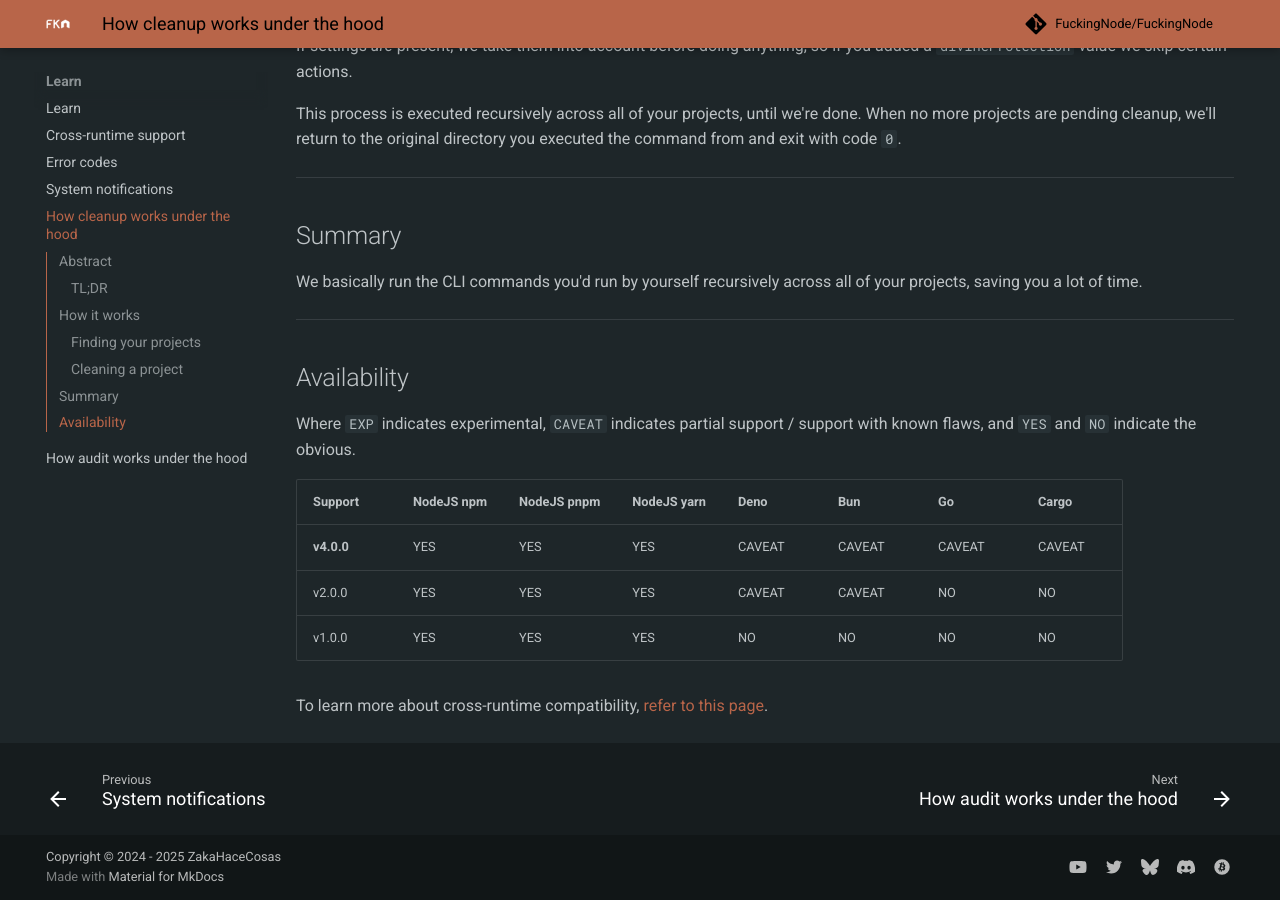
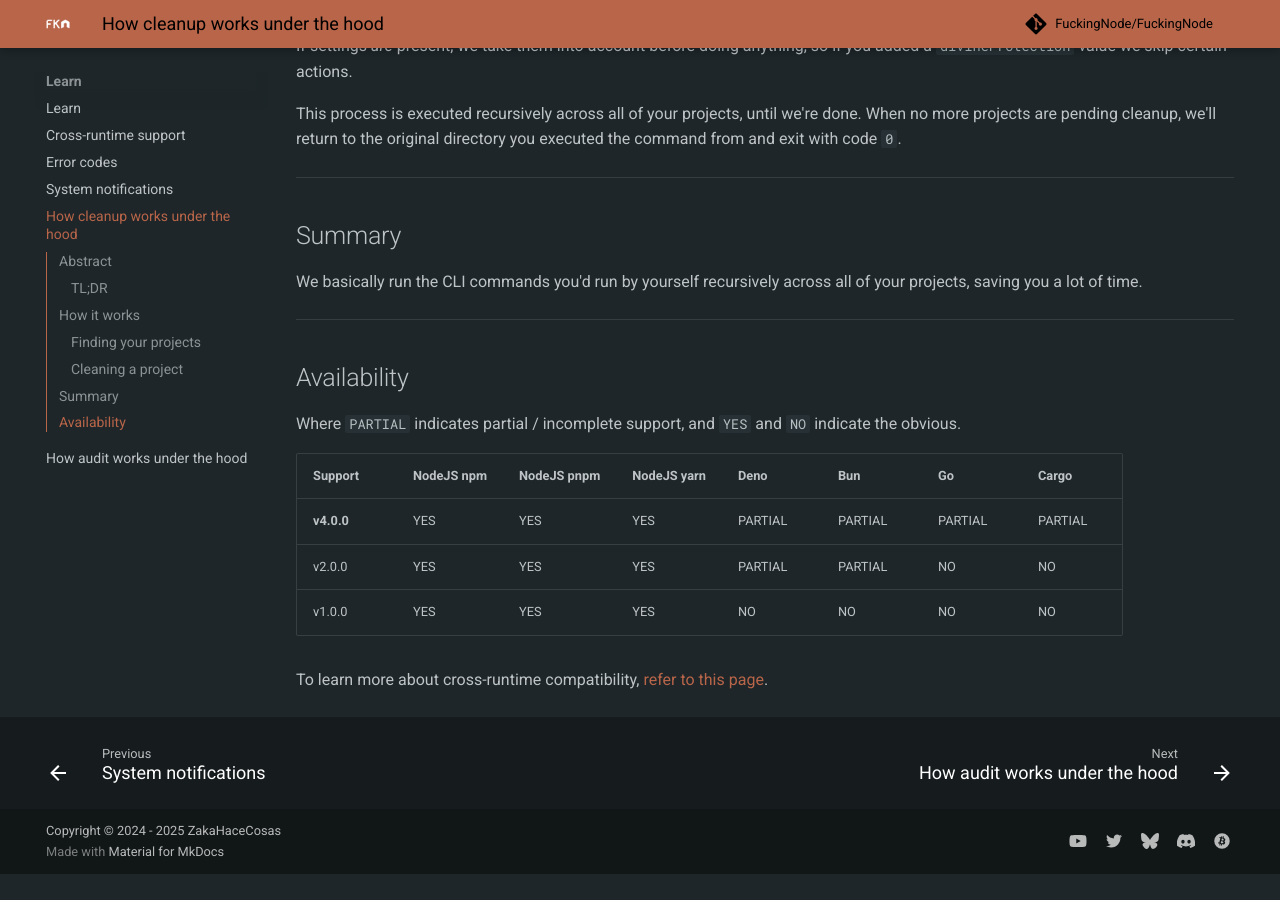
Before and after one commit to FuckingNode/fuckingnode.github.io, an MkDocs documentation site: the page built from docs/learn/clean.md, in a window 1280 px wide and 900 px high, scrolled down 4100 px. Built offline with MkDocs 1.6.1 and Material for MkDocs 9.7.7, drawn with Linux system fonts in a browser that asks for light colours; comment, search, counter and statistics services are not loaded; after the commit the page ends 4974 px from its top, so only the background shows below that.

Commit message:
minor doc fix

```diff
--- a/docs/learn/clean.md
+++ b/docs/learn/clean.md
@@ -127,12 +127,12 @@ We basically run the CLI commands you'd run by yourself recursively across all o
 
 ## Availability
 
-Where `EXP` indicates experimental, `CAVEAT` indicates partial support / support with known flaws, and `YES` and `NO` indicate the obvious.
+Where `PARTIAL` indicates partial / incomplete support, and `YES` and `NO` indicate the obvious.
 
-| Support    | NodeJS npm | NodeJS pnpm | NodeJS yarn | Deno   | Bun    | Go     | Cargo  |
-| :--------- | ---------- | ----------- | ----------- | ------ | ------ | ------ | ------ |
-| **v4.0.0** | YES        | YES         | YES         | CAVEAT | CAVEAT | CAVEAT | CAVEAT |
-| v2.0.0     | YES        | YES         | YES         | CAVEAT | CAVEAT | NO     | NO     |
-| v1.0.0     | YES        | YES         | YES         | NO     | NO     | NO     | NO     |
+| Support    | NodeJS npm | NodeJS pnpm | NodeJS yarn | Deno    | Bun     | Go      | Cargo   |
+| :--------- | ---------- | ----------- | ----------- | ------- | ------- | ------- | ------- |
+| **v4.0.0** | YES        | YES         | YES         | PARTIAL | PARTIAL | PARTIAL | PARTIAL |
+| v2.0.0     | YES        | YES         | YES         | PARTIAL | PARTIAL | NO      | NO      |
+| v1.0.0     | YES        | YES         | YES         | NO      | NO      | NO      | NO      |
 
 To learn more about cross-runtime compatibility, [refer to this page](./cross-runtime.md).
```
Also changed, not shown: docs/about/roadmap.md (+2 -2 lines), docs/manual/setup.md (+3 -3 lines), 1 other file.
